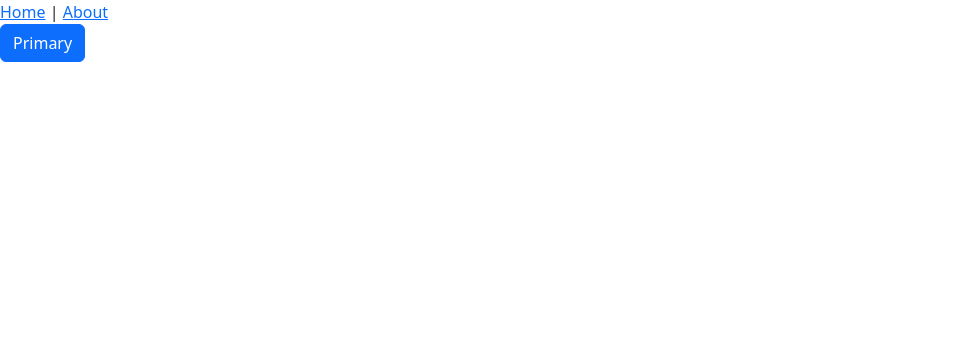
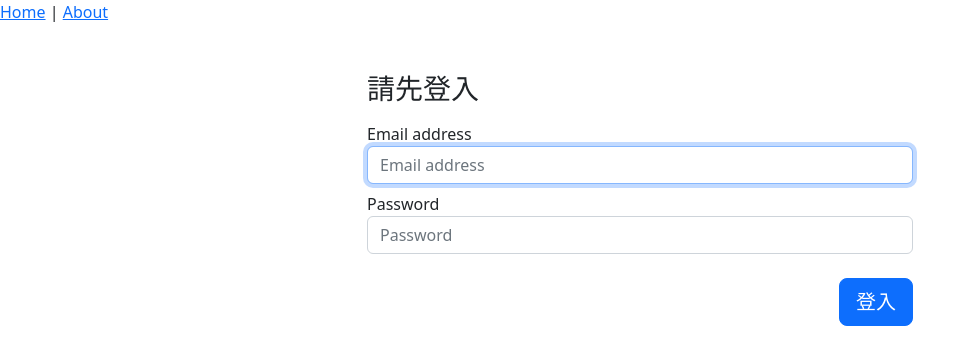
Before and after one commit to Jam-Peng/FUDGE, a Vue app: page /#/login in a window 1280 px wide. Shown: the top 364 px of the page, without its empty margins (0-980 px from the left). Built offline with nearby package versions, Linux system fonts and the light colour scheme.

Commit message:
製作登入頁面

```diff
--- a/package.json
+++ b/package.json
@@ -8,9 +8,11 @@
     "lint": "vue-cli-service lint"
   },
   "dependencies": {
+    "axios": "^0.27.2",
     "bootstrap": "^5.2.0-beta1",
     "core-js": "^3.8.3",
     "vue": "^3.2.13",
+    "vue-axios": "^3.4.1",
     "vue-router": "^4.0.3"
   },
   "devDependencies": {
--- a/src/App.vue
+++ b/src/App.vue
@@ -3,7 +3,7 @@
     <router-link to="/">Home</router-link> |
     <router-link to="/about">About</router-link>
   </nav>
-  <button type="button" class="btn btn-primary">Primary</button>
+
   <router-view />
 </template>
 
--- /dev/null
+++ b/src/views/LoginView.vue
@@ -0,0 +1,66 @@
+<template>
+  <div class="container mt-5">
+    <form class="row justify-content-center" @submit.prevent="signIn">
+      <div class="col-md-6">
+        <h1 class="h3 mb-3 font-weight-normal">請先登入</h1>
+        <div class="mb-2">
+          <label for="inputEmail" class="sr-only">Email address</label>
+          <input
+            type="email"
+            id="inputEmail"
+            class="form-control"
+            placeholder="Email address"
+            required
+            autofocus
+            v-model="user.username"
+          />
+        </div>
+        <div class="mb-2">
+          <label for="inputPassword" class="sr-only">Password</label>
+          <input
+            type="password"
+            id="inputPassword"
+            class="form-control"
+            placeholder="Password"
+            required
+            v-model="user.password"
+          />
+        </div>
+
+        <div class="text-end mt-4">
+          <button class="btn btn-lg btn-primary btn-block" type="submit">
+            登入
+          </button>
+        </div>
+      </div>
+    </form>
+  </div>
+</template>
+
+<script>
+export default {
+  data() {
+    return {
+      user: {
+        username: '',
+        password: ''
+      }
+    }
+  },
+  methods: {
+    signIn() {
+      const api = `${process.env.VUE_APP_API}admin/signin`
+      // console.log(api)
+      this.$http
+        .post(api, this.user)
+        .then((res) => {
+          console.log(res)
+        })
+        .catch((err) => {
+          console.log(err.response)
+        })
+    }
+  },
+  created() {}
+}
+</script>
```
Also changed, not shown: src/main.js (+6 -1 lines), src/router/index.js (+6 -1 lines), 2 other files (tests, documents, lock files or other folders).
